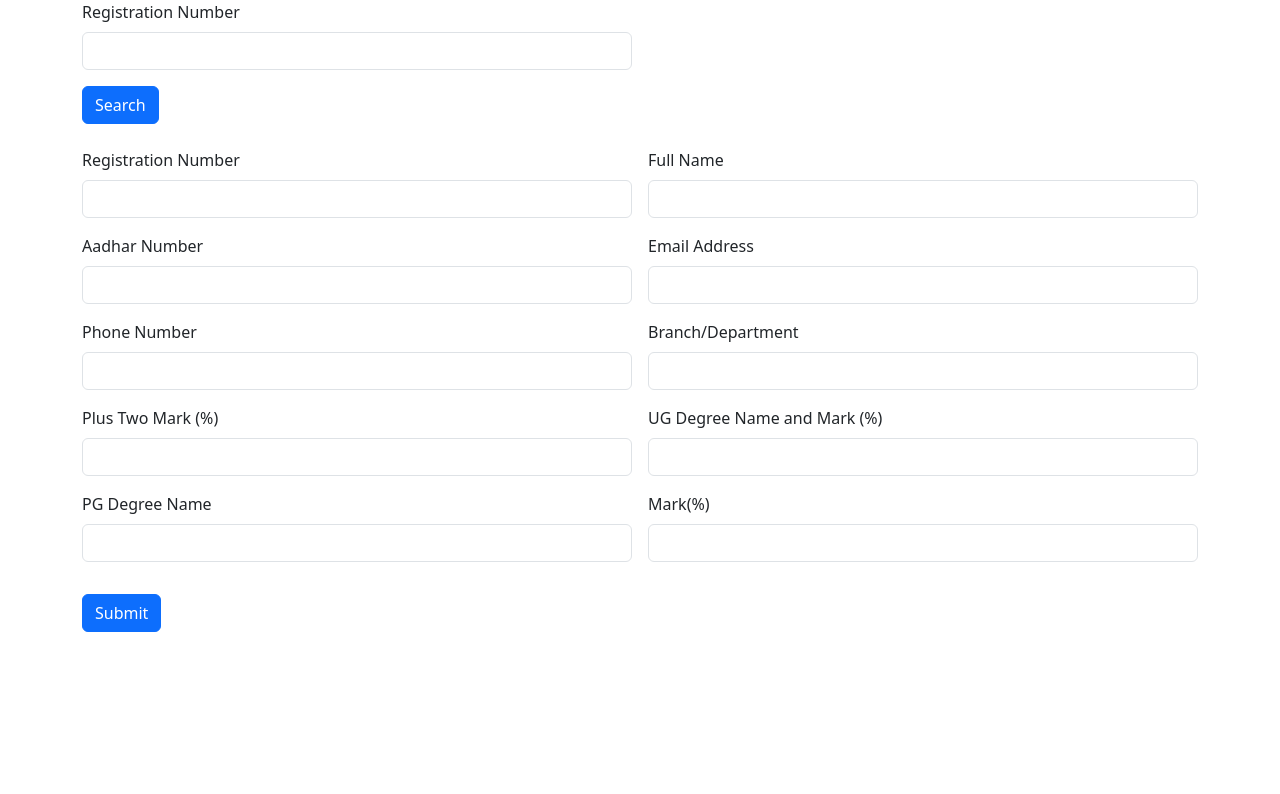
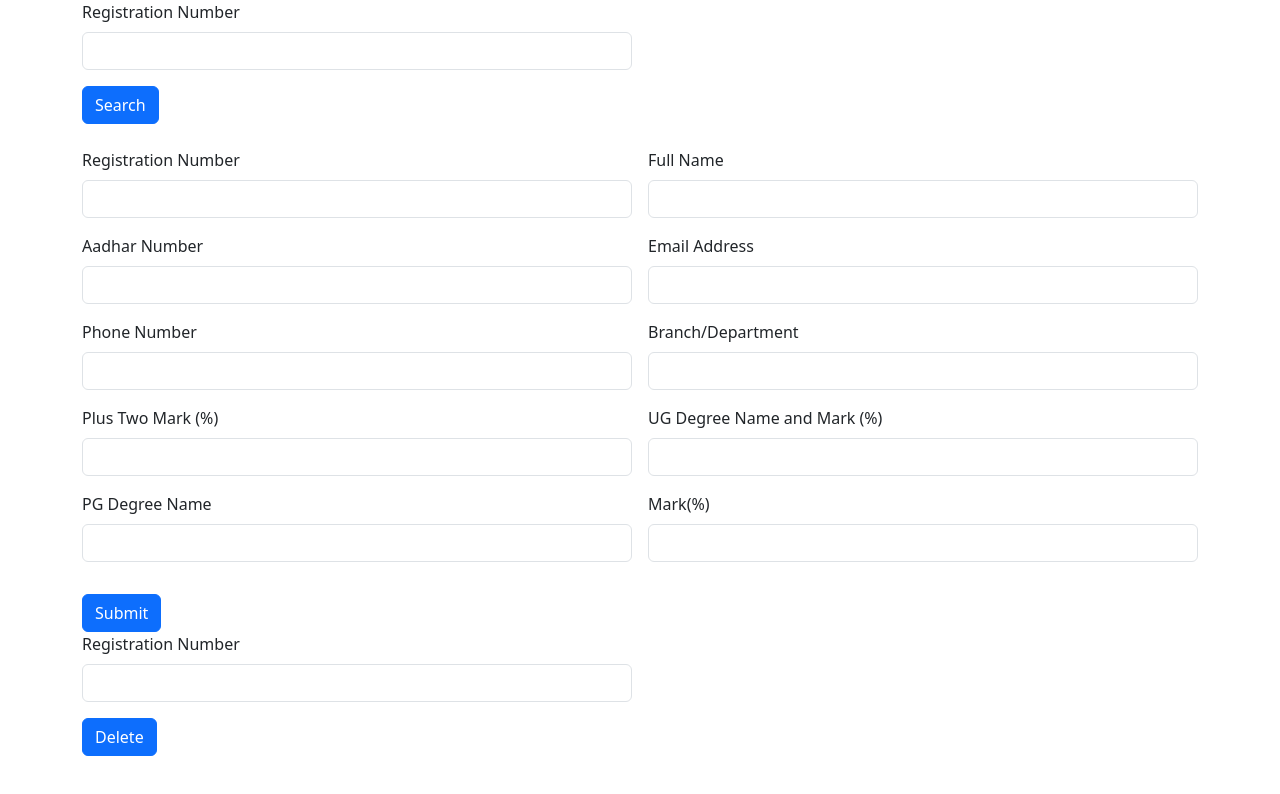
Before and after one commit to Hiran-Joy/campus-placement-app, a React (Vite) app: page / in a window 1280 px wide. Shown: the top 794 px of the page. Built offline with nearby package versions, Linux system fonts and the light colour scheme.

Commit message:
Add DeleteRegistration component

```diff
--- a/src/App.jsx
+++ b/src/App.jsx
@@ -5,6 +5,7 @@
 import './App.css'
 import SearchRegistration from './components/SearchRegistration'
 import AddRegistration from './components/AddRegistration'
+import DeleteRegistration from './components/DeleteRegistration'
 
 function App() {
   const [count, setCount] = useState(0)
@@ -13,6 +14,7 @@
     <>
       <SearchRegistration />
     <AddRegistration/>
+    <DeleteRegistration/>
     </>
   )
 }
--- /dev/null
+++ b/src/components/DeleteRegistration.jsx
@@ -0,0 +1,25 @@
+import React from 'react'
+
+const DeleteRegistration = () => {
+  return (
+    <div>
+      <div className="container">
+        <div className="row">
+            <div className="col col-12 col-sm-12 col-md-12 col-lg-12 col-xl-12 col-xxl-12">
+                <div className="row g-3">
+                    <div className="col col-12 col-sm-6 col-md-6 col-lg-6 col-xl-6 col-xxl-6">
+                        <label htmlFor="" className="form-label">Registration Number</label>
+                        <input type="text" className="form-control" />
+                    </div>
+                    <div className="col col-12 col-sm-12 col-md-12 col-lg-12 col-xl-12 col-xxl-12">
+                        <button className="btn btn-primary">Delete</button>
+                    </div>
+                </div>
+            </div>
+        </div>
+      </div>
+    </div>
+  )
+}
+
+export default DeleteRegistration
```
